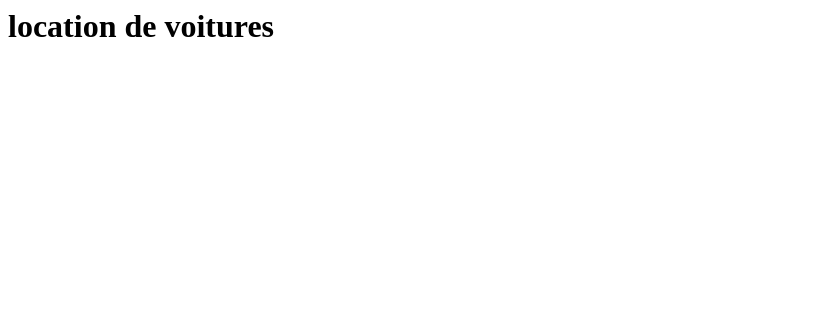
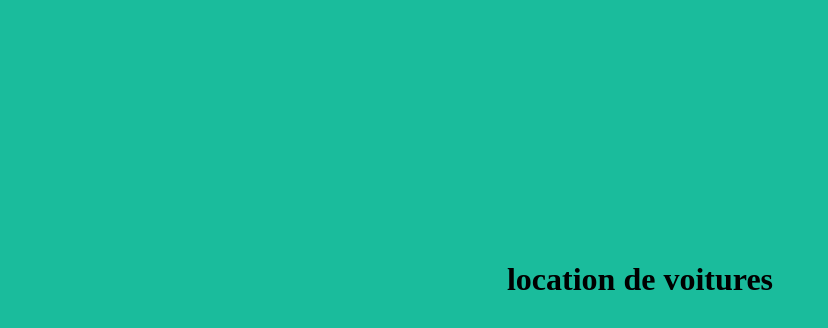
Before and after one commit to lamya-23/locationVoiture, a plain HTML site: page index.html in a window 1280 px wide. Shown: the whole page, without its empty margins (0-828 px from the left). Drawn offline with Linux system fonts and the light colour scheme.

Commit message:
modifier la couleur de background

```diff
--- a/index.html
+++ b/index.html
@@ -1,3 +1,5 @@
 <html>
-<h1>location de voitures </h1>
+<body style="background-color:#1abc9c">
+<h1 style="padding-top:20%; padding-bottom:20%; text-align:center;">location de voitures </h1>
+</body>
 </html>
```
